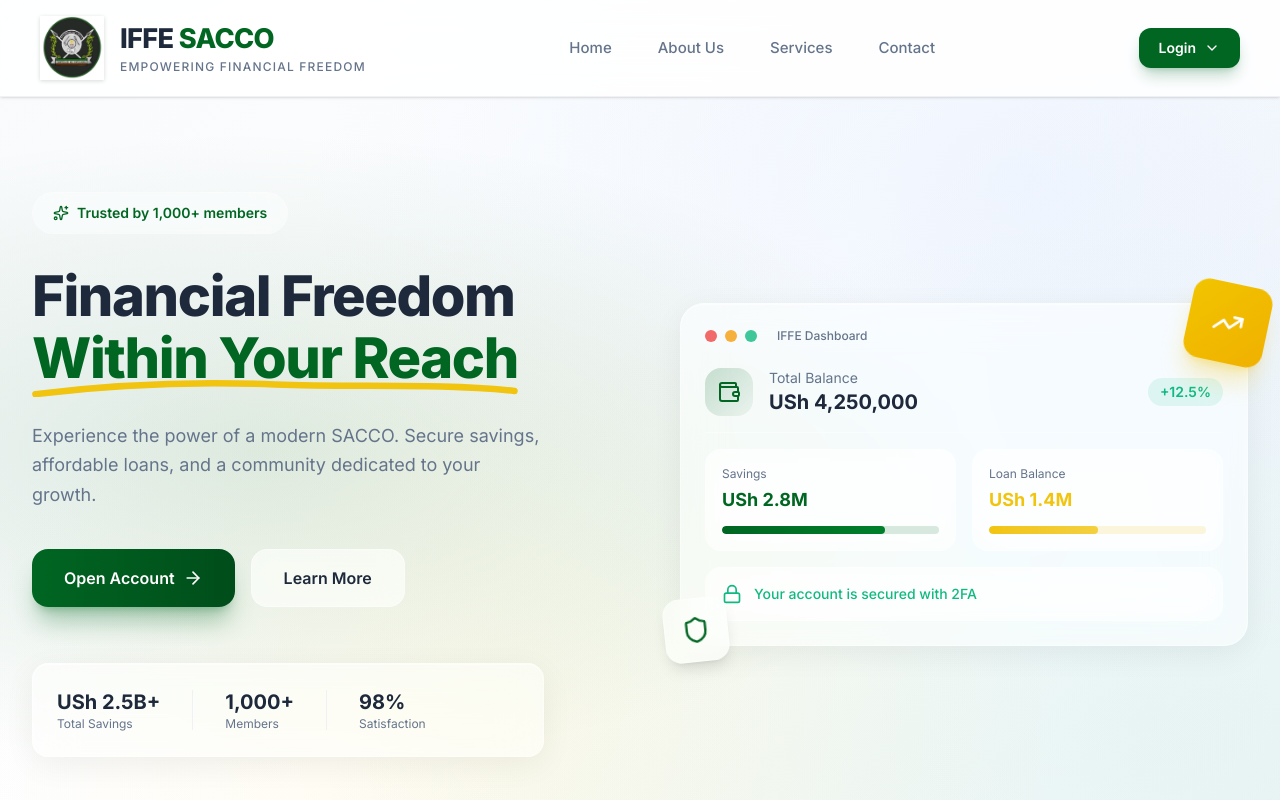
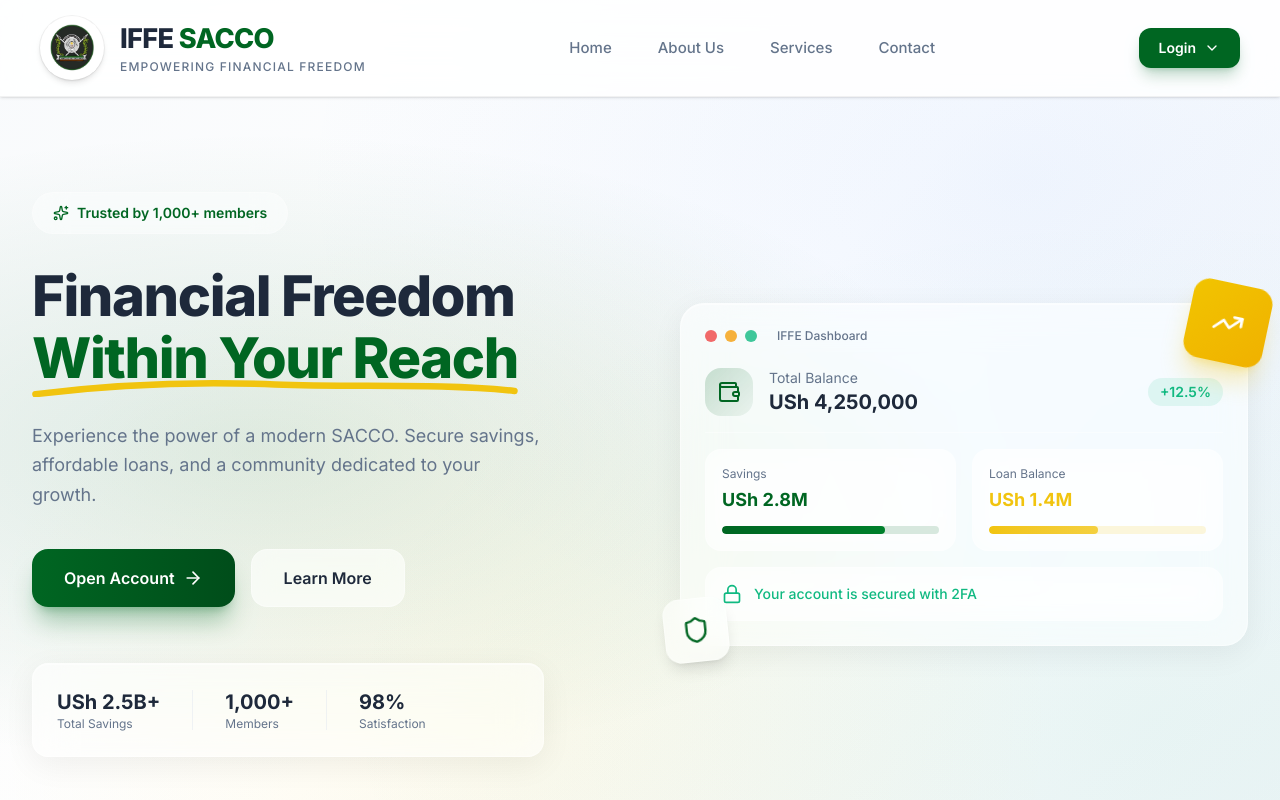
Before and after one commit to mpairwe7/iffe-sacco, a Next.js app in the folder apps/web/: page / in a window 1280 px wide. Shown: the top 800 px of the page. Built offline with nearby package versions, Linux system fonts and the light colour scheme.

Commit message:
Logo containers: full circle (rounded-full) on header navbar, footer, and auth pages

```diff
--- a/apps/web/src/app/(auth)/layout.tsx
+++ b/apps/web/src/app/(auth)/layout.tsx
@@ -12,7 +12,7 @@ export default function AuthLayout({ children }: { children: React.ReactNode })
       <div className="relative z-10 w-full max-w-2xl">
         <div className="text-center mb-10">
           <Link href="/" className="inline-flex flex-col items-center gap-4 group">
-            <div className="glass rounded-3xl p-4 shadow-xl group-hover:scale-105 transition-transform ring-1 ring-white/30">
+            <div className="w-28 h-28 sm:w-32 sm:h-32 rounded-full glass shadow-xl group-hover:scale-105 transition-transform ring-1 ring-white/30 flex items-center justify-center overflow-hidden">
               <img src="/logo.png" alt="IFFE SACCO Logo" className="w-20 h-20 sm:w-24 sm:h-24 object-contain drop-shadow-md" />
             </div>
             <div className="leading-tight">
--- a/apps/web/src/app/page.tsx
+++ b/apps/web/src/app/page.tsx
@@ -33,11 +33,13 @@ export default function HomePage() {
           <div className="flex items-center justify-between h-20 lg:h-24">
             {/* Logo — larger image + bigger text + tagline */}
             <Link href="/" className="flex items-center gap-3.5 sm:gap-4 shrink-0">
-              <img
-                src="/logo.png"
-                alt="IFFE SACCO Logo"
-                className="w-12 h-12 sm:w-14 sm:h-14 lg:w-16 lg:h-16 object-contain drop-shadow-sm"
-              />
+              <div className="w-12 h-12 sm:w-14 sm:h-14 lg:w-16 lg:h-16 rounded-full bg-white dark:bg-white/10 shadow-md ring-1 ring-black/5 dark:ring-white/10 flex items-center justify-center shrink-0 overflow-hidden">
+                <img
+                  src="/logo.png"
+                  alt="IFFE SACCO Logo"
+                  className="w-10 h-10 sm:w-11 sm:h-11 lg:w-12 lg:h-12 object-contain"
+                />
+              </div>
               <div className="leading-tight">
                 <span className="text-xl sm:text-2xl lg:text-[1.7rem] font-extrabold tracking-tight text-text">
                   IFFE <span className="text-primary">SACCO</span>
@@ -275,7 +277,9 @@ export default function HomePage() {
           <div className="grid md:grid-cols-3 gap-12 lg:gap-20 pb-12 border-b border-white/10">
             <div>
               <div className="flex items-center gap-3 mb-4">
-                <img src="/logo.png" alt="IFFE SACCO" className="w-10 h-10 object-contain" />
+                <div className="w-12 h-12 rounded-full bg-white/10 ring-1 ring-white/20 flex items-center justify-center shrink-0 overflow-hidden">
+                  <img src="/logo.png" alt="IFFE SACCO" className="w-9 h-9 object-contain" />
+                </div>
                 <span className="text-xl font-bold">IFFE SACCO</span>
               </div>
               <p className="text-white/60 leading-relaxed">Empowering financial freedom through community and innovation. Building a better future, one member at a time.</p>
```
